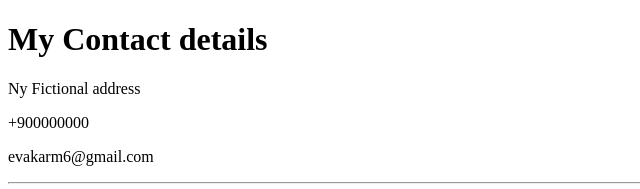
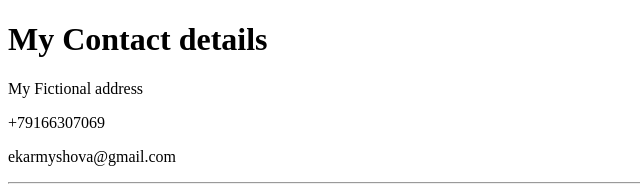
Before and after one commit to EvaKarm/cv, a plain HTML site: page contact-me.html in a window 1280 px wide. Shown: the top 189 px of the page, 0-640 px from the left. Drawn offline with Linux system fonts and the light colour scheme.

Commit message:
Update contact-me.html

```diff
--- a/contact-me.html
+++ b/contact-me.html
@@ -6,9 +6,9 @@
   </head>
   <body>
     <h1>My Contact details</h1>
-    <p>Ny Fictional address</p>
-    <p>+900000000</p>
-    <p>evakarm6@gmail.com</p>
+    <p>My Fictional address</p>
+    <p>+79166307069</p>
+    <p>ekarmyshova@gmail.com</p>
     <hr>
     <form class="" action="mailto:ekarmyshova@gmail.com" method="post" enctype="text/plain">
       <label for="">Your Name:</label>
```
